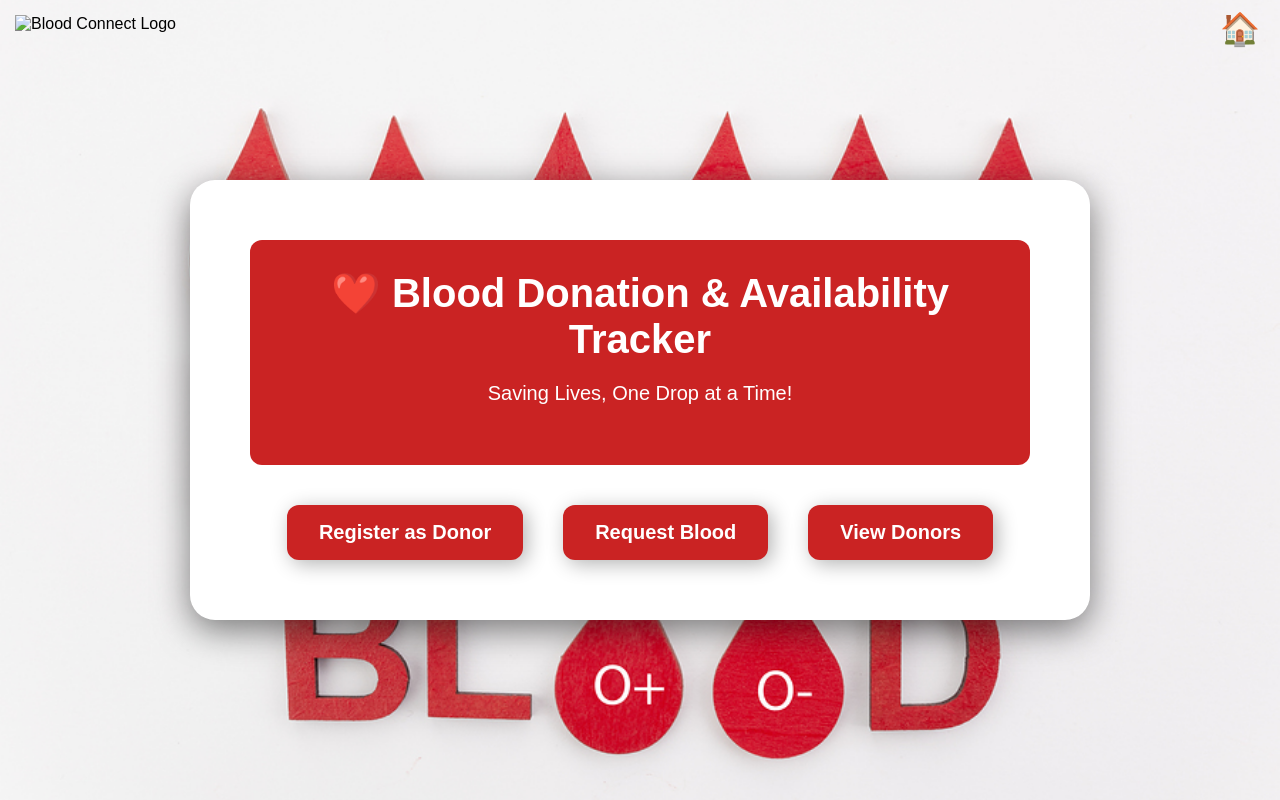
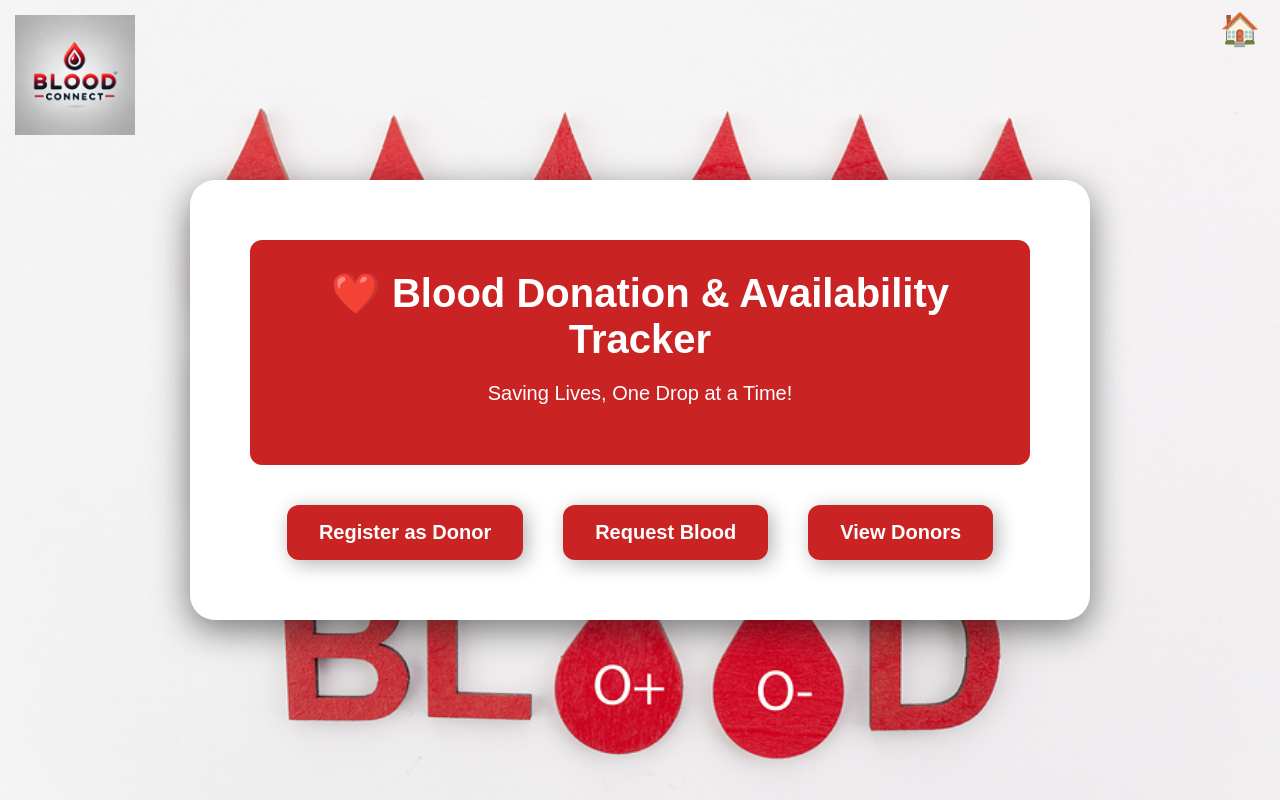
Before and after one commit to sajalgoyal007/BloodConnect, a plain HTML site: page index.html in a window 1280 px wide. Drawn offline with Linux system fonts and the light colour scheme.

Commit message:
Update index.html

```diff
--- a/index.html
+++ b/index.html
@@ -20,7 +20,7 @@
 
     <!-- Logo -->
     <div class="logo-container">
-        <img src="/image/logo.png" alt="Blood Connect Logo" class="logo">
+        <img src="./logo.png" alt="Blood Connect Logo" class="logo">
     </div>
 
     <!-- Main Content -->
```
